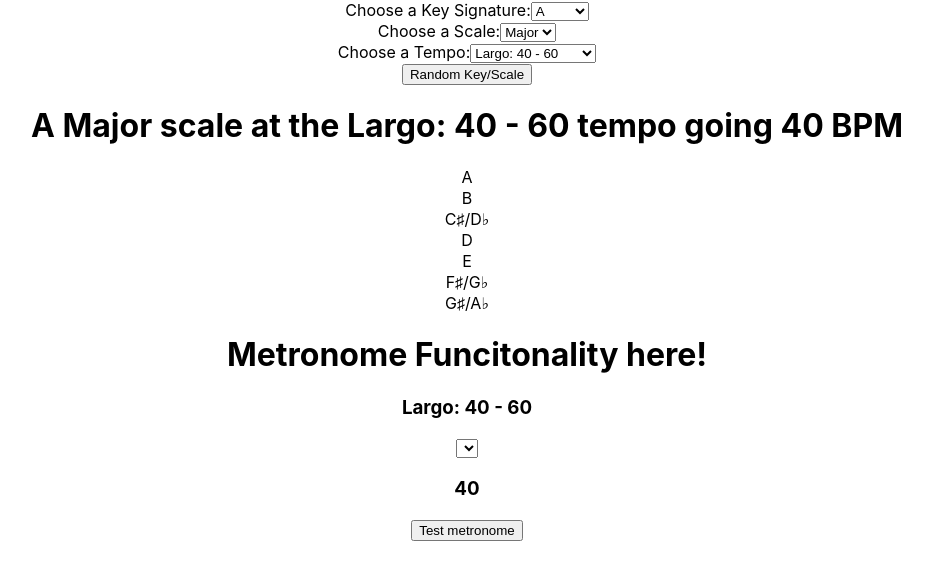
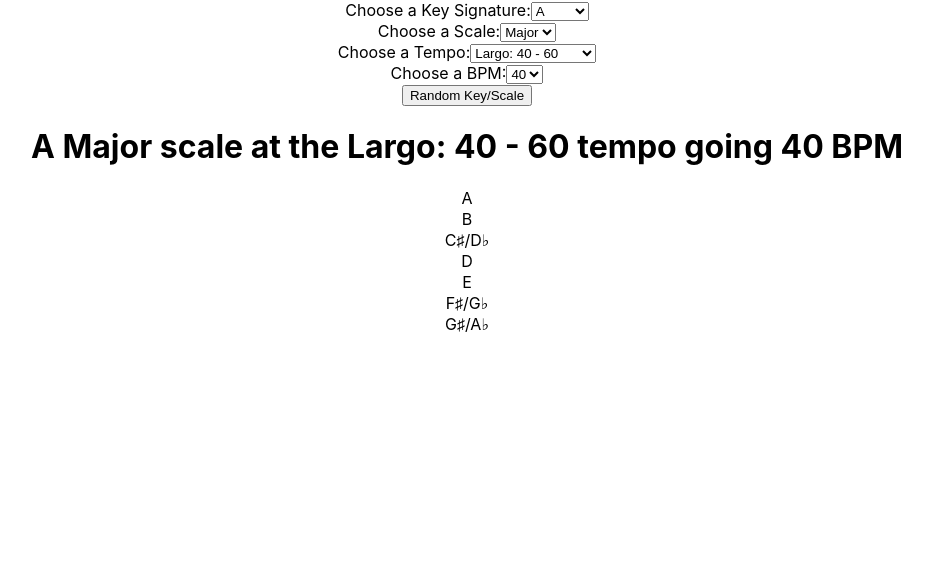
Before and after one commit to mattchley/random-rhythm, a React (Create React App) app in the folder random-rhythm/: page / in a window 1280 px wide. Shown: the top 580 px of the page, without its empty margins (173-1105 px from the left). Built offline with nearby package versions, Linux system fonts and the light colour scheme.

Commit message:
made a seperate Bpm drop down that now dynamically generates the options. Still need to show the choice on the Staff Component

```diff
--- a/random-rhythm/src/App.js
+++ b/random-rhythm/src/App.js
@@ -2,16 +2,20 @@ import Key from './Components/key'
 import Scale from './Components/scale'
 import Staff from './Components/staff'
 import Tempo from './Components/tempo';
+import BpmRange from './Components/bpmRange';
 import RandomButton from './Components/randomButton';
 import Metronome from './Components/metronome';
 import './App.css';
 import React, { useState } from "react";
+
 
 function App() {
   const [scale, setScale] = useState("Major");
   const [key, setKey] = useState("A");
   const [tempo, setTempo] = useState(' Largo: 40 - 60 ')
   const [bpm, setBpm] = useState('40')
+  let bpmRangeArray = [40, 41, 42, 43, 44, 45, 46, 47, 48, 49, 50, 51, 52, 53, 54, 55, 56, 57, 58, 59, 60]
+  const [bpmRange, setBpmRange] = useState(bpmRangeArray)
 
   const scaleArray = ["Major", "Minor"]
   const keyArray = ["A", "A♯/B♭", "B", "C", "C♯/D♭", "D", "D♯/E♭", "E", "F", "F♯/G♭", "G", "G♯/A♭"]
@@ -21,6 +25,7 @@ function App() {
   { name: 'Allegro', bpm: '96-132', min: 96, max: 132 },
   { name: 'Vivace', bpm: '132-168', min: 132, max: 168 },
   { name: 'Presto', bpm: '168-208', min: 168, max: 208 }]
+
   return (
     <div className="App">
       <Key onChange={(value) => setKey(value)} value={{ keyArray: keyArray }} />
@@ -28,6 +33,8 @@ function App() {
       <Scale onChange={(value) => setScale(value)} value={{ scaleArray: scaleArray }} />
 
       <Tempo onChange={(value) => setTempo(value)} value={{ tempoArray: tempoArray }} />
+
+      <BpmRange onChange={(value) => setBpmRange(value)} value={{ bpmRangeArray: bpmRangeArray, bpm: bpm, tempo: tempo, tempoArray:tempoArray, tempoObjArray: tempoObjArray} }/>
 
       <RandomButton value={{ scaleArray: scaleArray, keyArray: keyArray, tempoArray: tempoArray, tempoObjArray: tempoObjArray }}
         onClick={(value) => {
@@ -39,7 +46,7 @@ function App() {
 
       <Staff value={{ scale: [scale, setScale], key: [key, setKey], keyArray: keyArray, tempo: [tempo, setTempo], bpm: [bpm, setBpm] }} />
 
-      <Metronome value={{ bpm: bpm, tempo: tempo, tempoObjArray: tempoObjArray, tempoArray:tempoArray }} />
+      {/* <Metronome value={{ bpm: bpm, tempo: tempo, tempoObjArray: tempoObjArray }} /> */}
 
     </div>
   );
--- /dev/null
+++ b/random-rhythm/src/Components/bpmRange.js
@@ -0,0 +1,38 @@
+import React from "react";
+
+
+const BpmRange = props => {
+
+
+    let tempo = props.value.tempo
+    let tempoObjArray = props.value.tempoObjArray
+    let tempoArray = props.value.tempoArray
+    let bpmArray = []
+
+
+
+    let x = tempoObjArray[tempoArray.indexOf(tempo)].max
+    let y = tempoObjArray[tempoArray.indexOf(tempo)].min
+    let z = tempoObjArray[tempoArray.indexOf(tempo)].min - 1
+
+    while (x >= y) {
+        z++
+        bpmArray.push(z)
+        y++
+    }
+
+
+    return (
+        <div>
+            <label for="scale">Choose a BPM:</label>
+            <select name="scale" onChange={e => props.onChange(e.currentTarget.value)} id="scale">
+                {bpmArray.map(y => (
+                    <option value={y}>{y}</option>
+                ))}
+            </select>
+        </div>
+    )
+
+}
+
+export default BpmRange
--- a/random-rhythm/src/Components/metronome.js
+++ b/random-rhythm/src/Components/metronome.js
@@ -3,7 +3,7 @@ import React, { useState } from "react";
 
 const Metronome = props => {
 
-    const [bpmRange, setBpmRange] =useState([])
+    const [bpmRange, setBpmRange] = useState([])
 
     let bpm = props.value.bpm
     let milliseconds = 60000 / bpm
```
